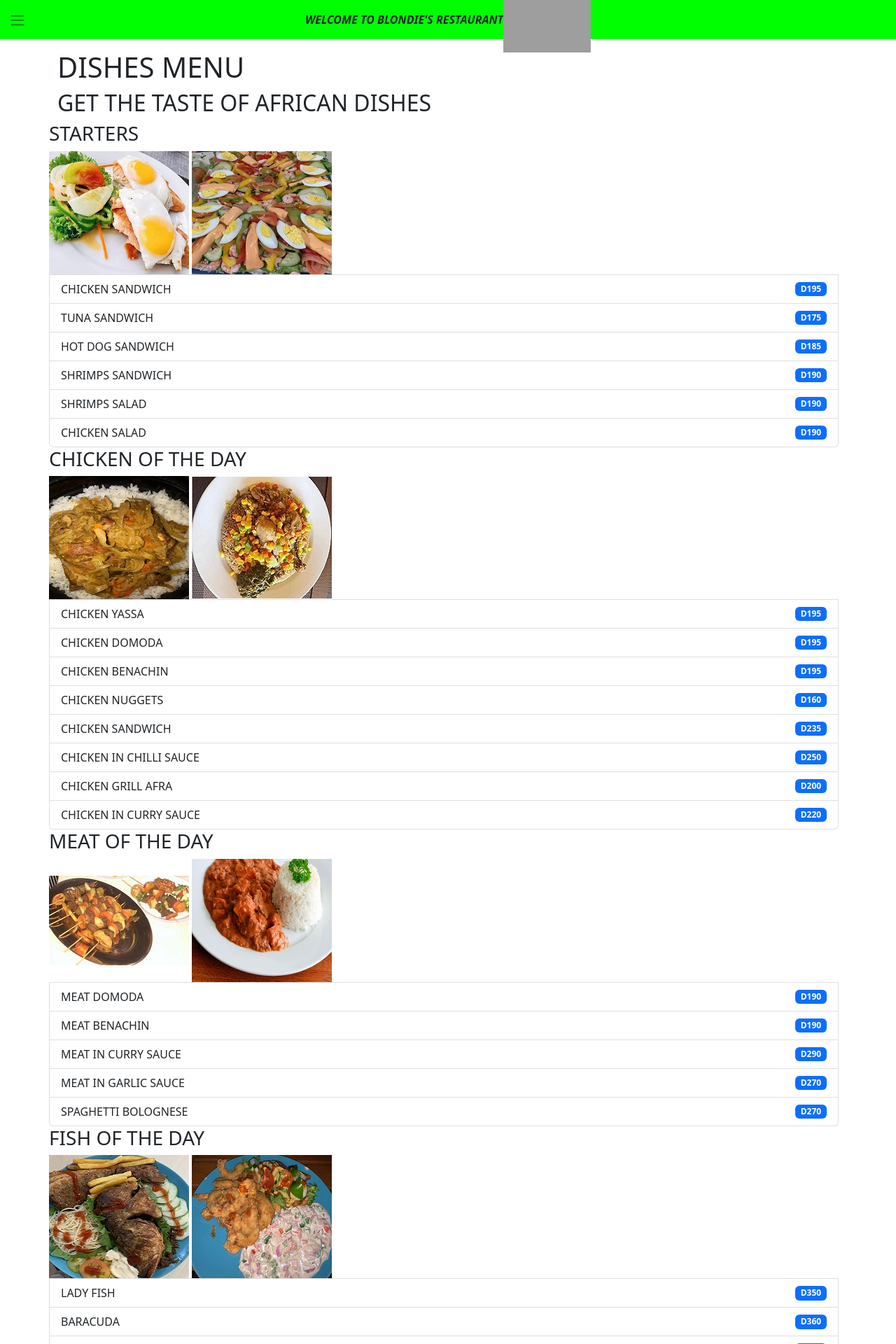
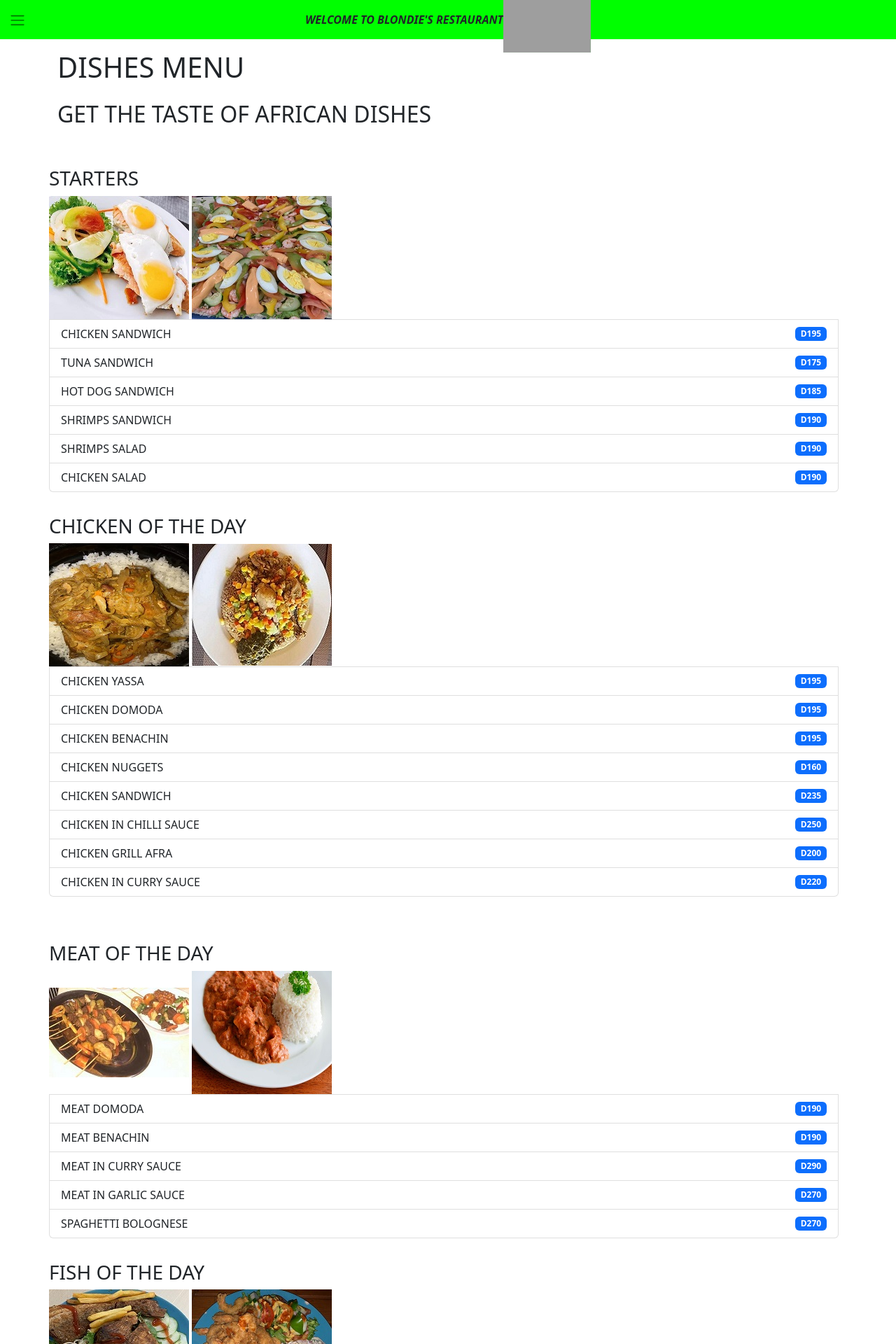
Before and after one commit to Willibamba/Blondie-s-Restaurant, a Flask app: page /menu in a window 1280 px wide. Shown: the top 1920 px of the page at 70% size. Run offline with Flask 2, Linux system fonts and the light colour scheme; grey boxes are pictures that could not be loaded.

Commit message:
Made some adjustments onfor the for the images, background-color and some spacing for the final touches

```diff
--- a/templates/about.html
+++ b/templates/about.html
@@ -8,11 +8,11 @@
 <!-- main content of the about page-->
 {% block content %}
 
-    <div class="text-center">
-        <img src="../static/images/inside2.jpg" width="25%" alt="Responsive image">
+    <div class="text-center py-3">
+        <img id="about-img" src="../static/images/inside2.jpg" width="25%" alt="Responsive image">
     </div>
 
-    <p>
+    <p class="py-3">
         <i><b>
         Blondie's Restaurant is owned by a Gambian who opened it in August 2020 to give the customers the taste of Gambian and other international dishes.
         Our mission is to give the customers the real experience of "The Smiling Coast" and we are truly Gambian with the love and care we offer to our customers.
--- a/templates/layout.html
+++ b/templates/layout.html
@@ -37,7 +37,7 @@
 
             <div class="position-absolute top-50 start-50 translate-middle align-items-center" style="display: flex;">
                 <a class="navbar-brand"><b><i>WELCOME TO BLONDIE'S RESTAURANT</i></b></a>
-                <img class="img-fluid" src="../static/images/logo1.png" width="125" alt="Logo" style="border: none;">
+                <img class="img-fluid" src="../static/images/logo1.png" width="125" alt="Logo" style="border: none; background-color: lime;">
             </div>
 
         </header>
--- a/templates/login.html
+++ b/templates/login.html
@@ -16,15 +16,15 @@
     {% endif %}
 
     <form action="/login" method="post">
-        <div class="mb-3 text-center">
+        <div class="mb-3 text-center py-3">
             <label><b>Username</b></label>
             <input autocomplete="off" autofocus class="form-control mx-auto w-auto" id="username" name="username" placeholder="Username" type="text">
         </div>
-        <div class="mb-3 text-center">
+        <div class="mb-3 text-center py-3">
             <label><b>Password</b></label>
             <input class="form-control mx-auto w-auto" id="password" name="password" placeholder="Password" type="password">
         </div>
-        <div class="mb-3 text-center">
+        <div class="mb-3 text-center py-3">
             <button class="btn btn-primary" type="submit">Log In</button>
         </div>
     </form>
--- a/templates/menu.html
+++ b/templates/menu.html
@@ -11,10 +11,10 @@
 
     <h1>DISHES MENU</h1>
 
-    <h2>GET THE TASTE OF AFRICAN DISHES</h2>
+    <h2 class="py-3">GET THE TASTE OF AFRICAN DISHES</h2>
 
-    <div class="row">
-        <div class="list-group">
+    <div class="row py-3">
+        <div class="list-group py-3">
             <h3>STARTERS</h3>
             <div class="menu-images">
                 <img class="pic" src="../static/images/starter-main.jpg" alt="Starter">
@@ -40,7 +40,7 @@
             </a>
         </div>
 
-        <div class="list-group">
+        <div class="list-group py-3">
             <h3>CHICKEN OF THE DAY</h3>
             <div class="menu-images">
                 <img class="pic" src="../static/images/chicken-yassa.jpg" alt="Chicken Yassa">
@@ -73,8 +73,8 @@
         </div>
     </div>
 
-    <div class="row">
-        <div class= "list-group">
+    <div class="row py-3">
+        <div class= "list-group py-3">
             <h3>MEAT OF THE DAY</h3>
             <div class="menu-images">
                 <img class="pic" src="../static/images/meat-grill.jpg" alt="Meat Grill">
@@ -97,7 +97,7 @@
             </a>
         </div>
 
-        <div class="list-group">
+        <div class="list-group py-3">
             <h3>FISH OF THE DAY</h3>
             <div class="menu-images">
                 <img class="pic" src="../static/images/fish.jpg" alt="Fish">
@@ -118,8 +118,8 @@
         </div>
      </div>
 
-    <h3>You can also choose what you want like Chicken cocktail, Vegetables dressings and many more!!!</h3>
-    <div class="row">
+    <h3 class="py-3">You can also choose what you want like Chicken cocktail, Vegetables dressings and many more!!!</h3>
+    <div class=" py-3">
         <img class="column" src="../static/images/shrimps1.jpg">
         <img class="column" src="../static/images/starter (3).jpg">
         <img class="column" src="../static/images/starter1.jpg">
--- a/templates/order.html
+++ b/templates/order.html
@@ -10,9 +10,9 @@
 {% block content %}
 
     <h1>Please place your order by conatcting us with the following numbers:</h1>
-        <h1>+220 2321484 / 9575872</h1>
+        <h1 class="py-3">+220 2321484 / 9575872</h1>
 
-    <h3>Or you can fill in the following form and we will get back to you as soon as possible:</h3>
+    <h3 class="py-3">Or you can fill in the following form and we will get back to you as soon as possible:</h3>
 
     {% if error %}
             <p class="error"><strong>Error:</strong> {{ error }} </p>
--- a/templates/successful_order.html
+++ b/templates/successful_order.html
@@ -11,8 +11,8 @@
 
     <h1>Thanks for choosing us!!!</h1>
 
-    <h3>We will get back to you as soon as possible!!!</h3>
-    <div class="text-center">
+    <h3 class="py-3">We will get back to you as soon as possible!!!</h3>
+    <div class="text-center py-3">
         <img src="../static/images/owner.jpg" alt="Responsive image">
     </div>
 
```
Also changed, not shown: templates/index.html (+8 -8 lines), database.db, 1 other file.
